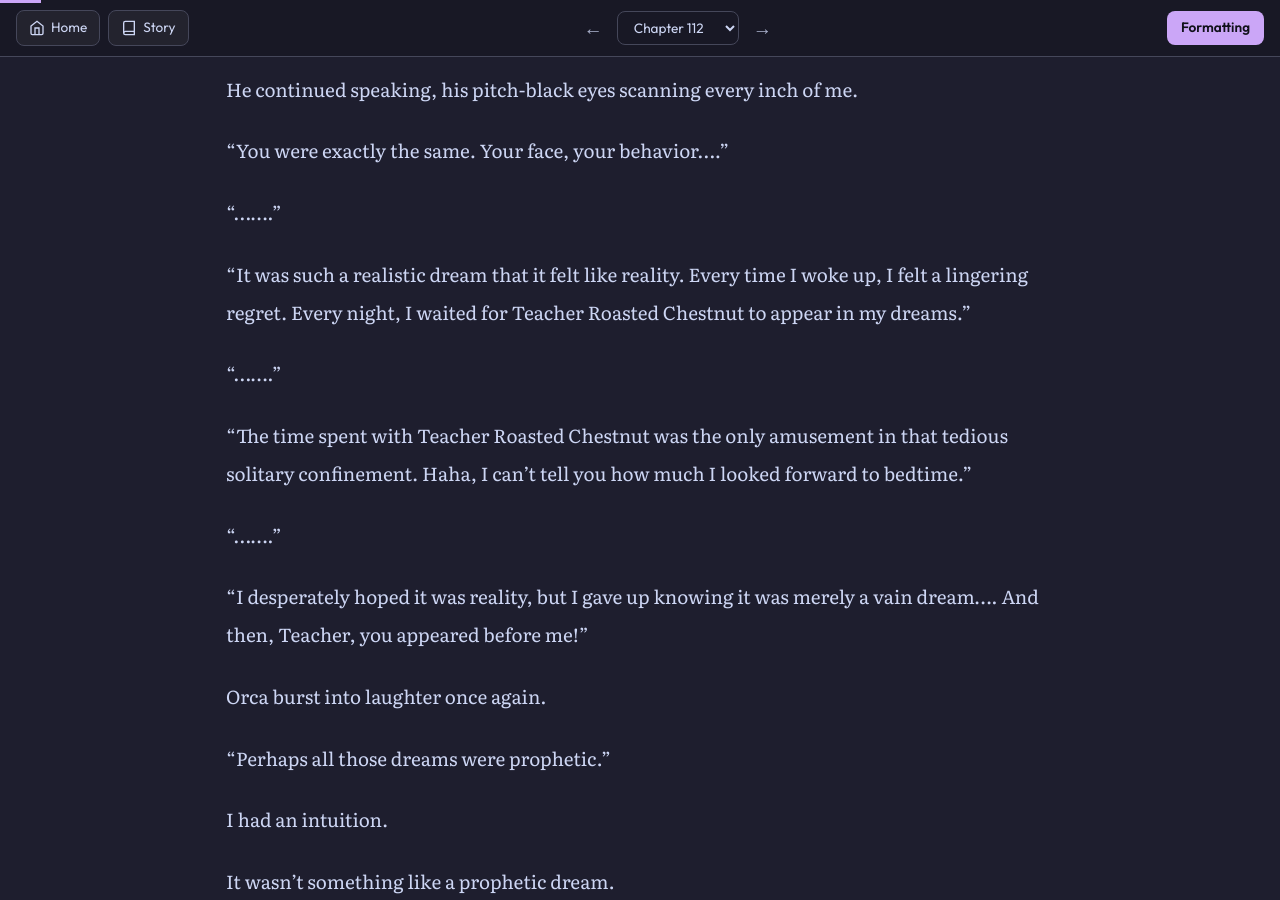
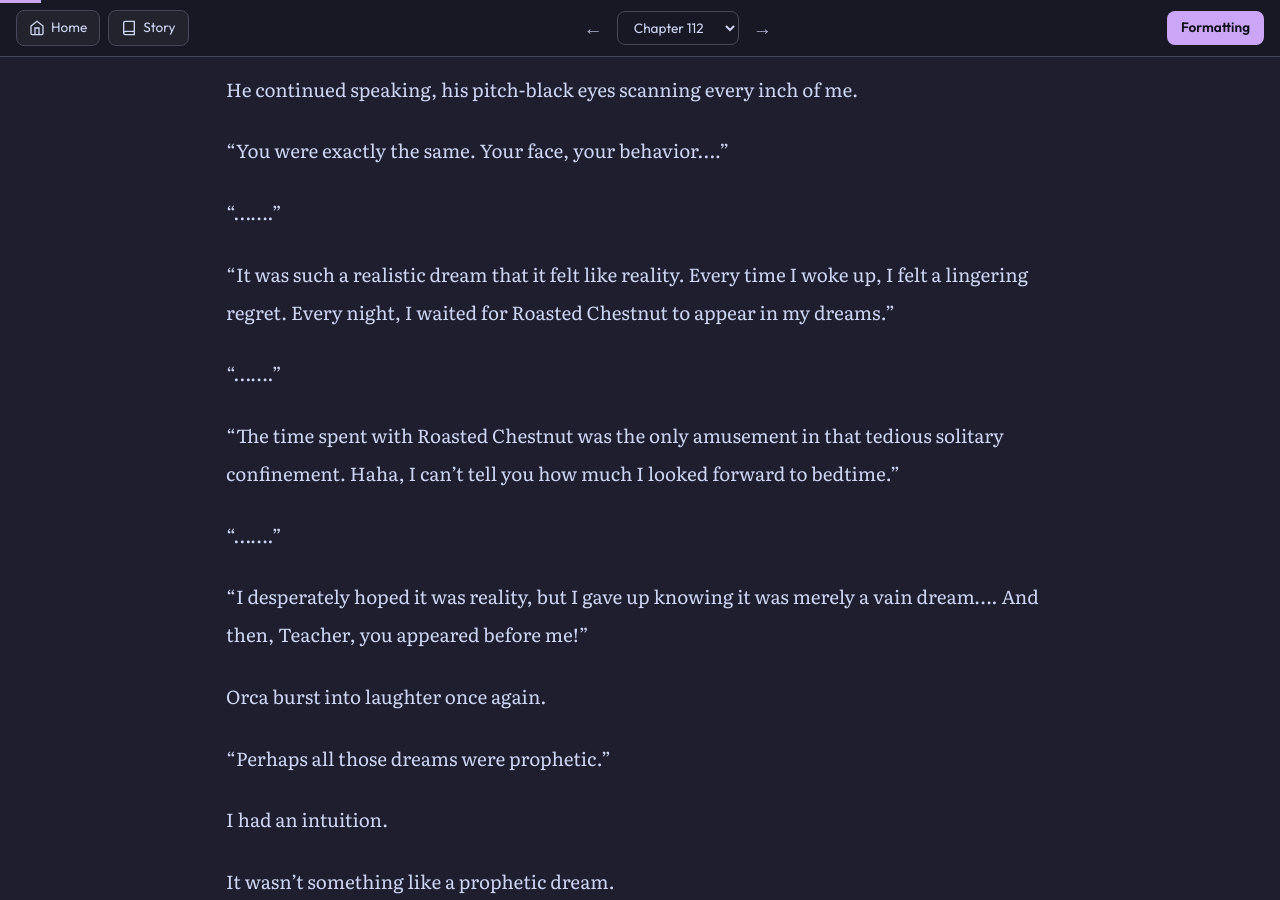
Before and after one commit to soleumn/soleumn.github.io, a Jekyll site: the page built from _chapters/eoshinki/ch112.md, in a window 1280 px wide and 900 px high, scrolled down 411 px. Built offline with Jekyll 4.4.1, drawn with Linux system fonts in a browser that asks for light colours; some web fonts are replaced; comment, search, counter and statistics services are not loaded; some of the changed text lies outside the part shown.

Commit message:
Update ch112.md

```diff
--- a/_chapters/eoshinki/ch112.md
+++ b/_chapters/eoshinki/ch112.md
@@ -19,11 +19,11 @@ He continued speaking, his pitch-black eyes scanning every inch of me.
 
 “…….”
 
-“It was such a realistic dream that it felt like reality. Every time I woke up, I felt a lingering regret. Every night, I waited for Teacher Roasted Chestnut to appear in my dreams.”
+“It was such a realistic dream that it felt like reality. Every time I woke up, I felt a lingering regret. Every night, I waited for Roasted Chestnut to appear in my dreams.”
 
 “…….”
 
-“The time spent with Teacher Roasted Chestnut was the only amusement in that tedious solitary confinement. Haha, I can't tell you how much I looked forward to bedtime.”
+“The time spent with Roasted Chestnut was the only amusement in that tedious solitary confinement. Haha, I can't tell you how much I looked forward to bedtime.”
 
 “…….”
 
@@ -153,7 +153,7 @@ If he had, he likely would have treated me with a slightly different feeling tha
 
 Orca hesitated before asking.
 
-“If it's not rude, may I call you Teacher Roasted Chestnut?”
+“If it's not rude, may I call you Roasted Chestnut?”
 
 I nodded silently.
 
@@ -167,7 +167,7 @@ The body heat transmitted from the hand of the creature with the nature of an or
 
 Orca gripped my hand firmly and shook it.
 
-“Regardless, this is the first time we've met in reality, is it not? I am Orca. I look forward to working with you, Teacher Roasted Chestnut!”
+“Regardless, this is the first time we've met in reality, is it not? I am Orca. I look forward to working with you, Roasted Chestnut!”
 
 “I look forward to working with you too, Mr. Orca.”
 
```
Also changed, not shown: other parts of _chapters/eoshinki/ch112.md (+1 -1 lines).
